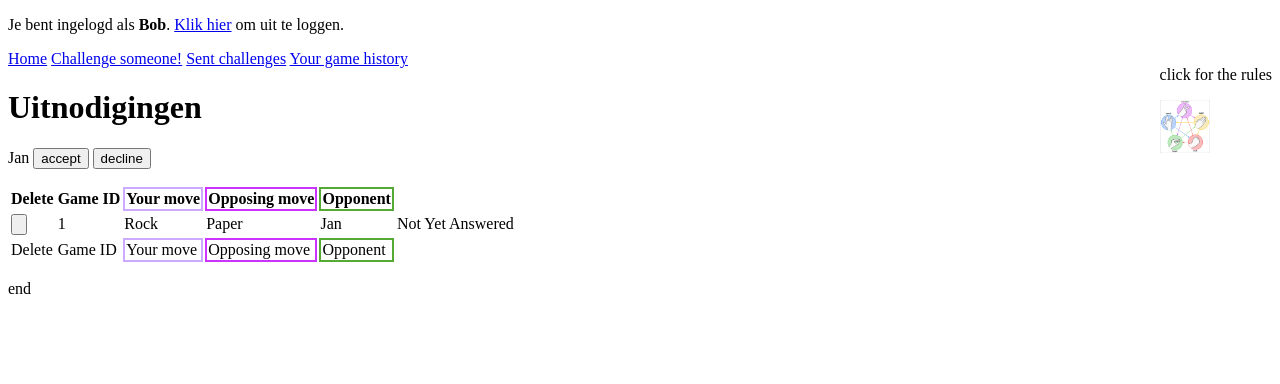
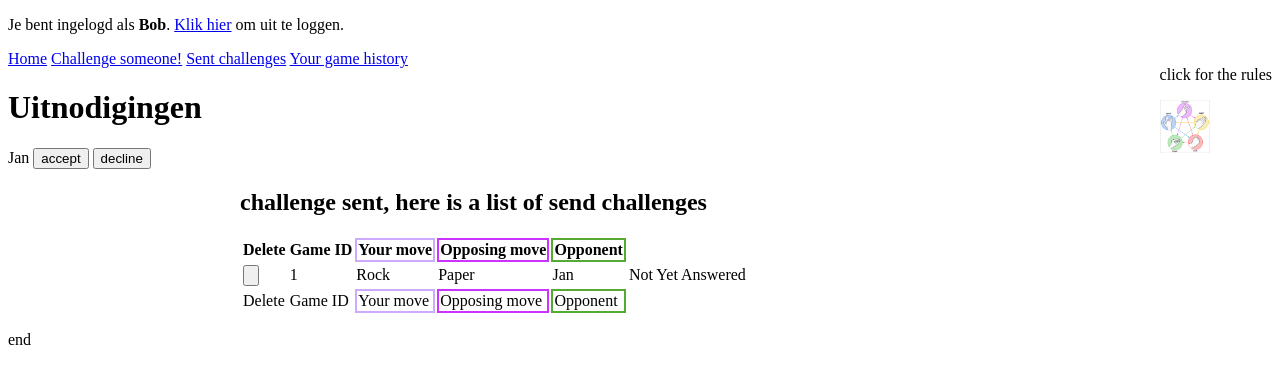
Before and after one commit to MathieuVMaurik/RiPSiLS, a PHP site: page /main/main.php?Sent in a window 1280 px wide. Shown: the top 384 px of the page. Run offline with PHP 8.4, Linux system fonts and the light colour scheme; a user stored in the database is signed in; data comes from the database, SQL or seed files in the repository.

Commit message:
broken folders fixed, added text when challenge sent, accept and declined working once more

```diff
--- a/RiPSiLS/challenges/create.script.php
+++ b/RiPSiLS/challenges/create.script.php
@@ -62,6 +62,7 @@ if ($_SERVER["REQUEST_METHOD"] == "POST") {
     $challengeeID = getChallengeeID($challengeeName);
     $moveID = getMoveID($moveName);
     createChallenge($challengerID, $challengeeID, $moveID);
+    header("location: ../main/main.php?Sent");
 }
 
 ?>
--- a/RiPSiLS/challenges/sent.php
+++ b/RiPSiLS/challenges/sent.php
@@ -5,7 +5,7 @@
  * Date: 10-11-2014
  */
 ?>
-<body class="challengessentbody">
+<h2>challenge sent, here is a list of send challenges</h2>
 <p>
     <?php
     if(isset($_SESSION['user'])) {
@@ -213,4 +213,3 @@ catch(PDOException $e)
     trigger_error($sMsg);
 }
 ?>
-</body>
--- a/RiPSiLS/include/java.js
+++ b/RiPSiLS/include/java.js
@@ -1,3 +1,18 @@
 /**
  * Created by Mathieu on 17-11-2014.
  */
+
+$(function ()
+{
+
+    $('#rulesimg').on('click', function ()
+    {
+        if(this.width <= 250) {
+            $(this).width(300);
+        }
+        else
+        {
+            $(this).width(50);
+        }
+    });
+});
--- a/RiPSiLS/main/footer.php
+++ b/RiPSiLS/main/footer.php
@@ -1,3 +1,4 @@
+</div>
 <div class="footer">
 <p>end</p>
 </div>
--- a/RiPSiLS/main/main.php
+++ b/RiPSiLS/main/main.php
@@ -38,6 +38,7 @@ try {
 </form>
 </div>";
     }
+    echo"<div class='content'>";
 
 }
 catch(PDOException $e)
```
Also changed, not shown: RiPSiLS/challenges/accept.script.php (+34 -1 lines), RiPSiLS/main/home.php (line endings or trailing spaces).
